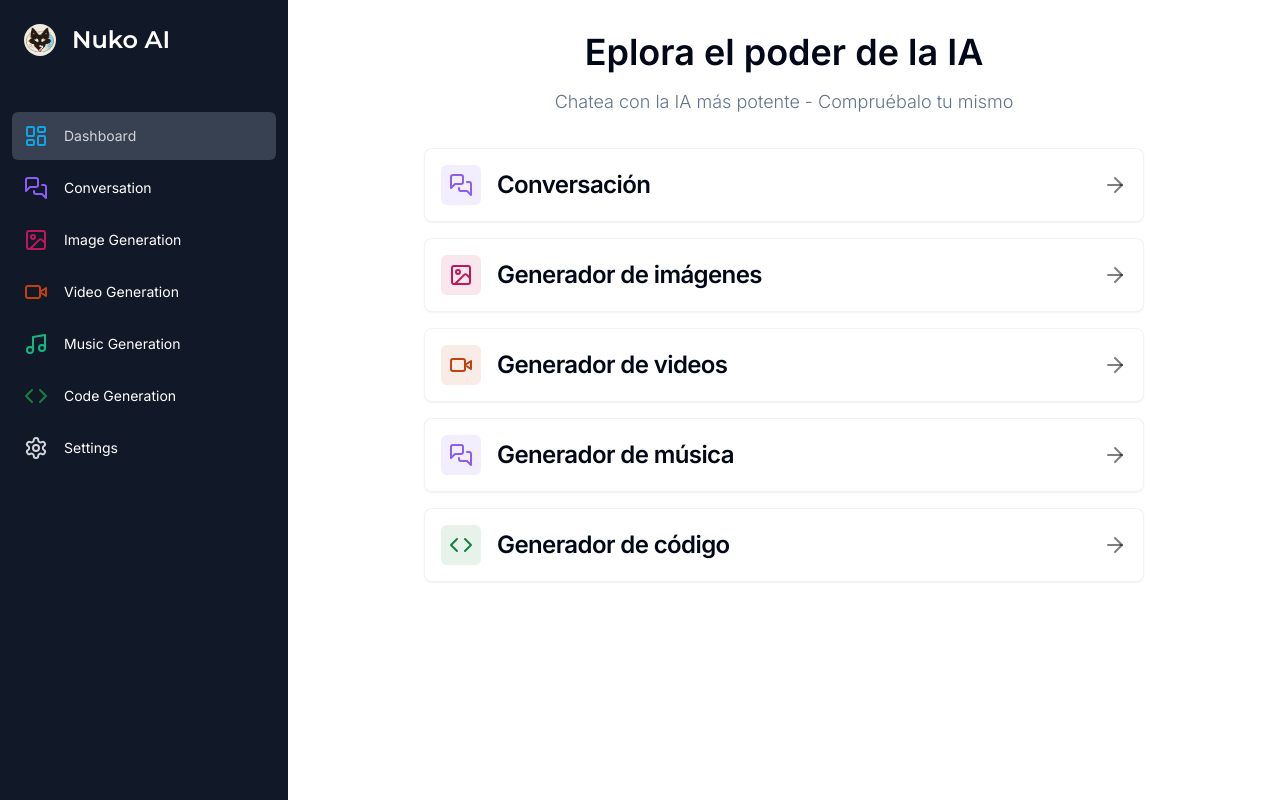
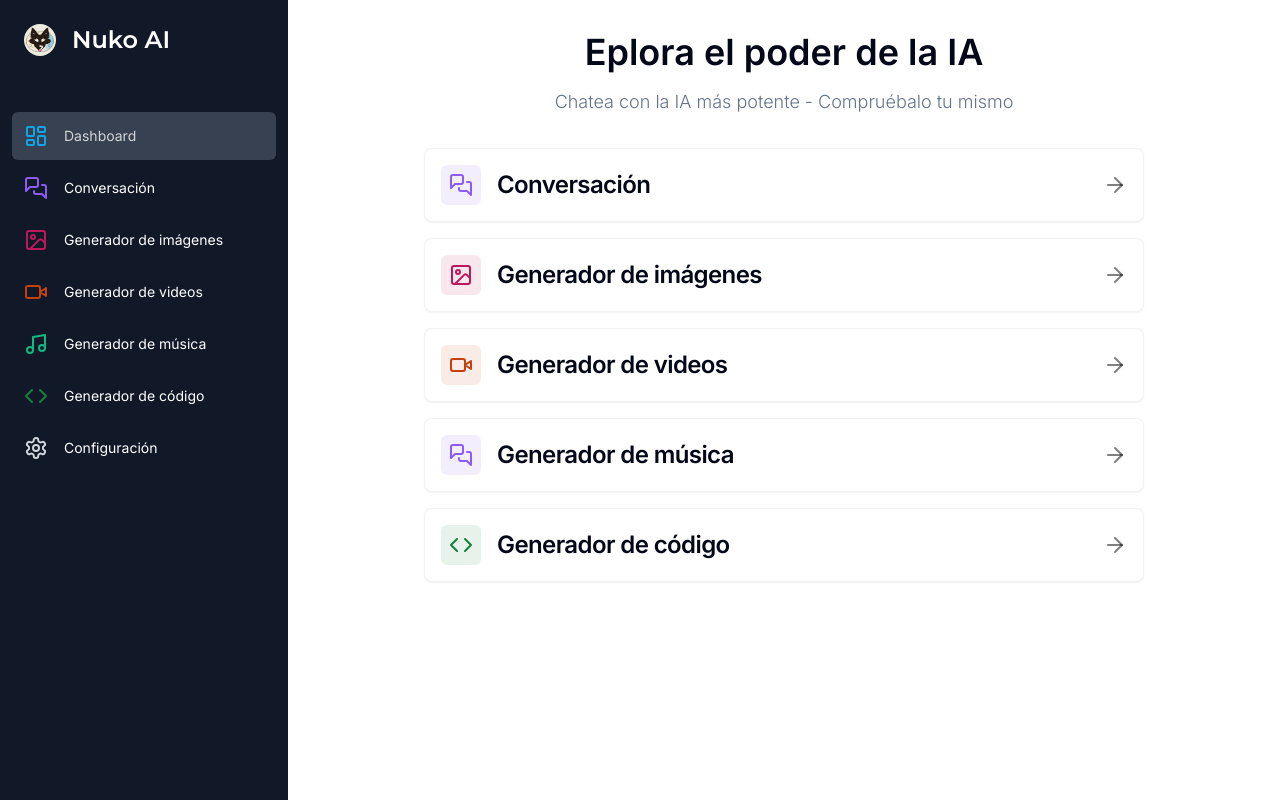
Before and after one commit to danielmateu/ai-sass, a Next.js app: page /dashboard in a window 1280 px wide. Built offline with nearby package versions, Linux system fonts and the light colour scheme.

Commit message:
Ahora toca conectar a la IA

```diff
--- a/components/Sidebar.tsx
+++ b/components/Sidebar.tsx
@@ -19,37 +19,37 @@ const routes = [
         color: "text-sky-500",
     },
     {
-        label: "Conversation",
+        label: "Conversación",
         icon: MessagesSquare,
         href: "/conversation",
         color: "text-violet-500",
     },
     {
-        label: "Image Generation",
+        label: "Generador de imágenes",
         icon: ImageIcon,
         href: "/image",
         color: "text-pink-700",
     },
     {
-        label: "Video Generation",
+        label: "Generador de videos",
         icon: Video,
         href: "/video",
         color: "text-orange-700",
     },
     {
-        label: "Music Generation",
+        label: "Generador de música",
         icon: Music,
         href: "/music",
         color: "text-emerald-500",
     },
     {
-        label: "Code Generation",
+        label: "Generador de código",
         icon: Code,
         href: "/code",
         color: "text-green-700",
     },
     {
-        label: "Settings",
+        label: "Configuración",
         icon: Settings,
         href: "/settings",
         color: "text-gray-300",
```
